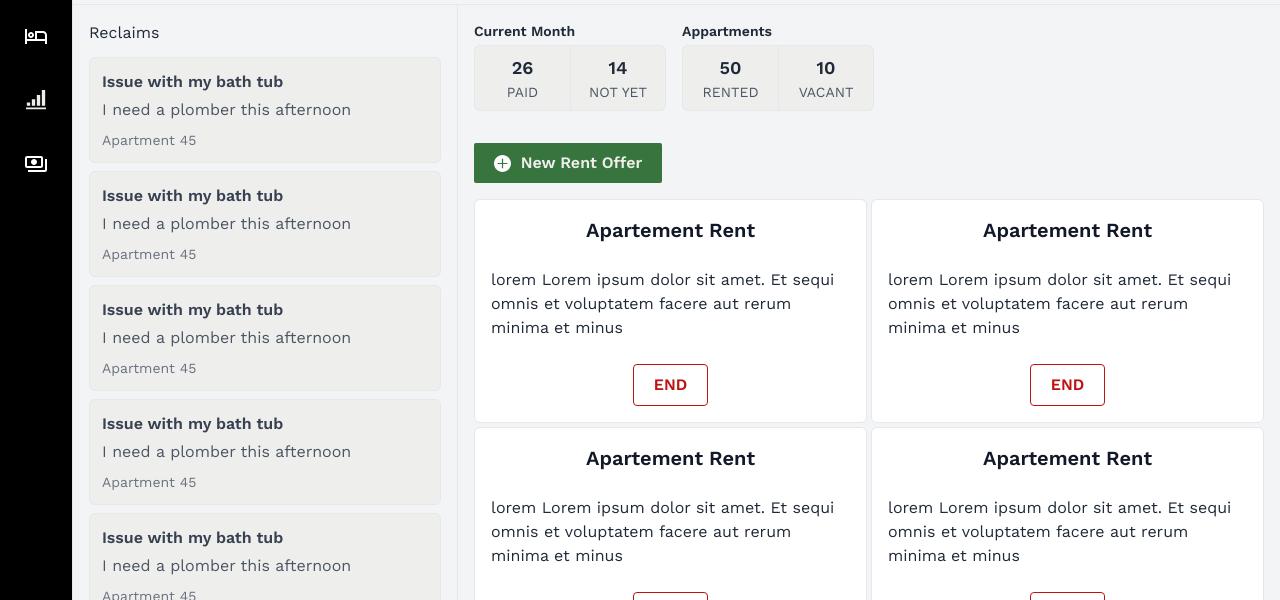
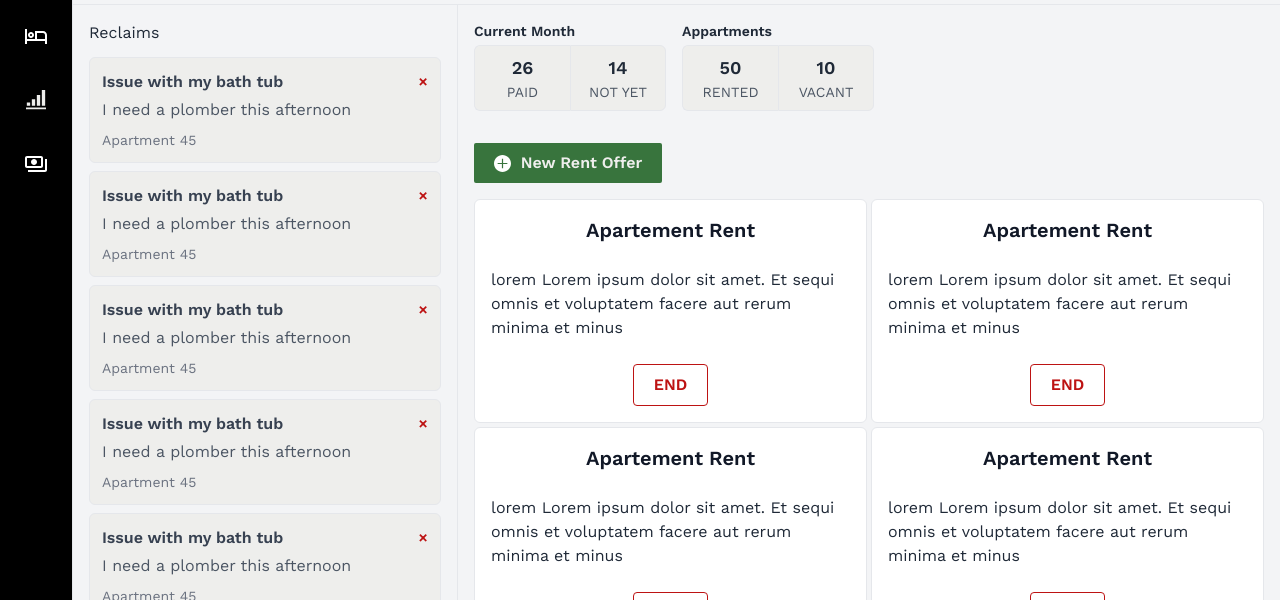
Before and after one commit to onlymachiavelli/hackathon_FST_front, a React (Vite) app: page /md in a window 1280 px wide. Shown: the part 124-724 px from the top of the page. Built offline with nearby package versions, Linux system fonts and the light colour scheme; no server answers.

Commit message:
card closing

```diff
--- a/src/layout/Card.tsx
+++ b/src/layout/Card.tsx
@@ -2,8 +2,9 @@ const Card = ({ ...props }) => {
   return (
     <article className="cursor-pointer border rounded-md p-3 bg-white flex text-gray-700 mb-2 hover:border-green-500 focus:outline-none focus:border-green-500">
       <div className="flex-1">
-        <header className="font-bold mb-1">
+        <header className="flex font-bold mb-1">
           <h1 className="inline">{props.title}</h1>
+          <span className="text-red ml-auto mr-0 cursor-pointer">&times;</span>
         </header>
         <p className="text-gray-600">{props.body}</p>
         <footer className="text-gray-500 mt-2 text-sm">{props.footer}</footer>
```
